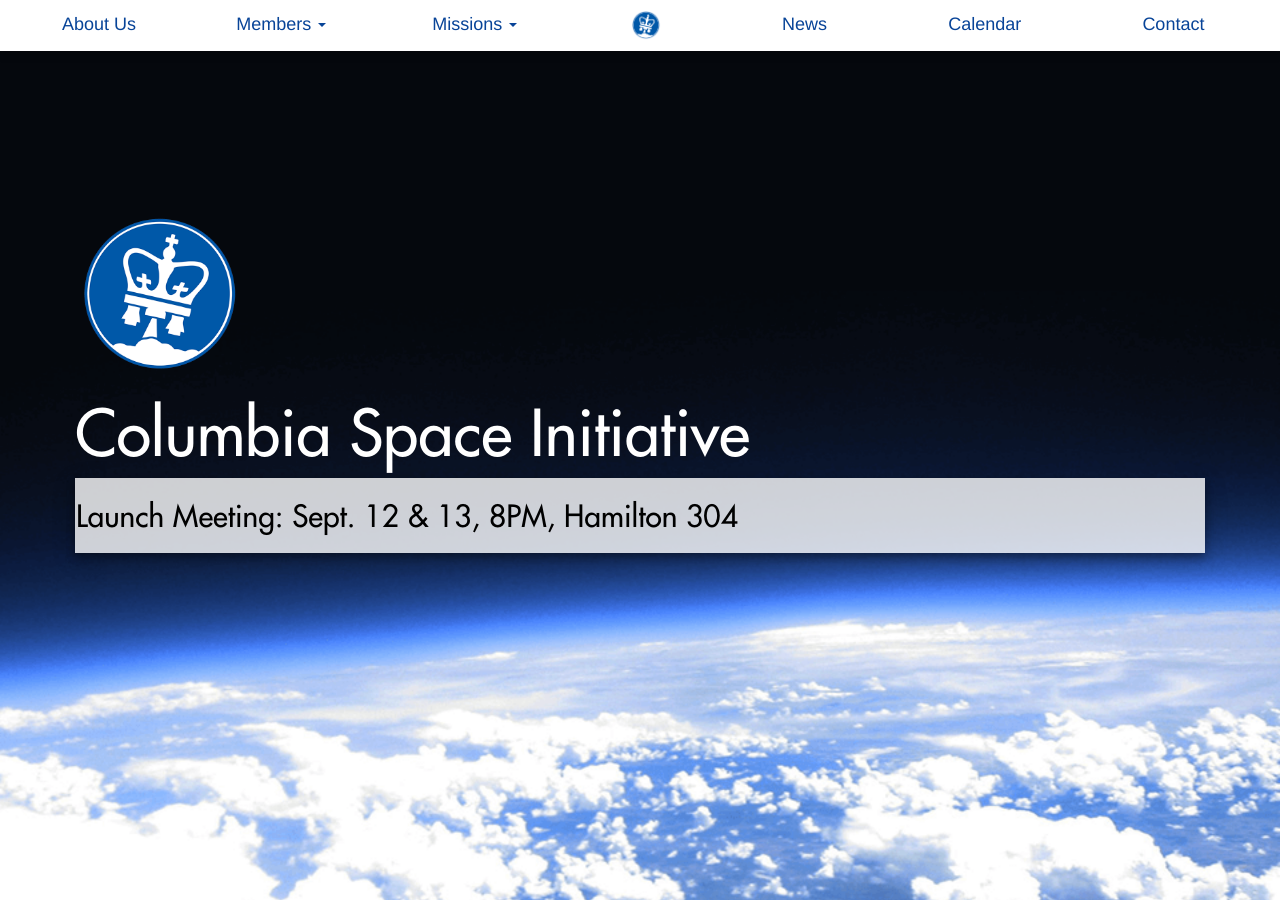
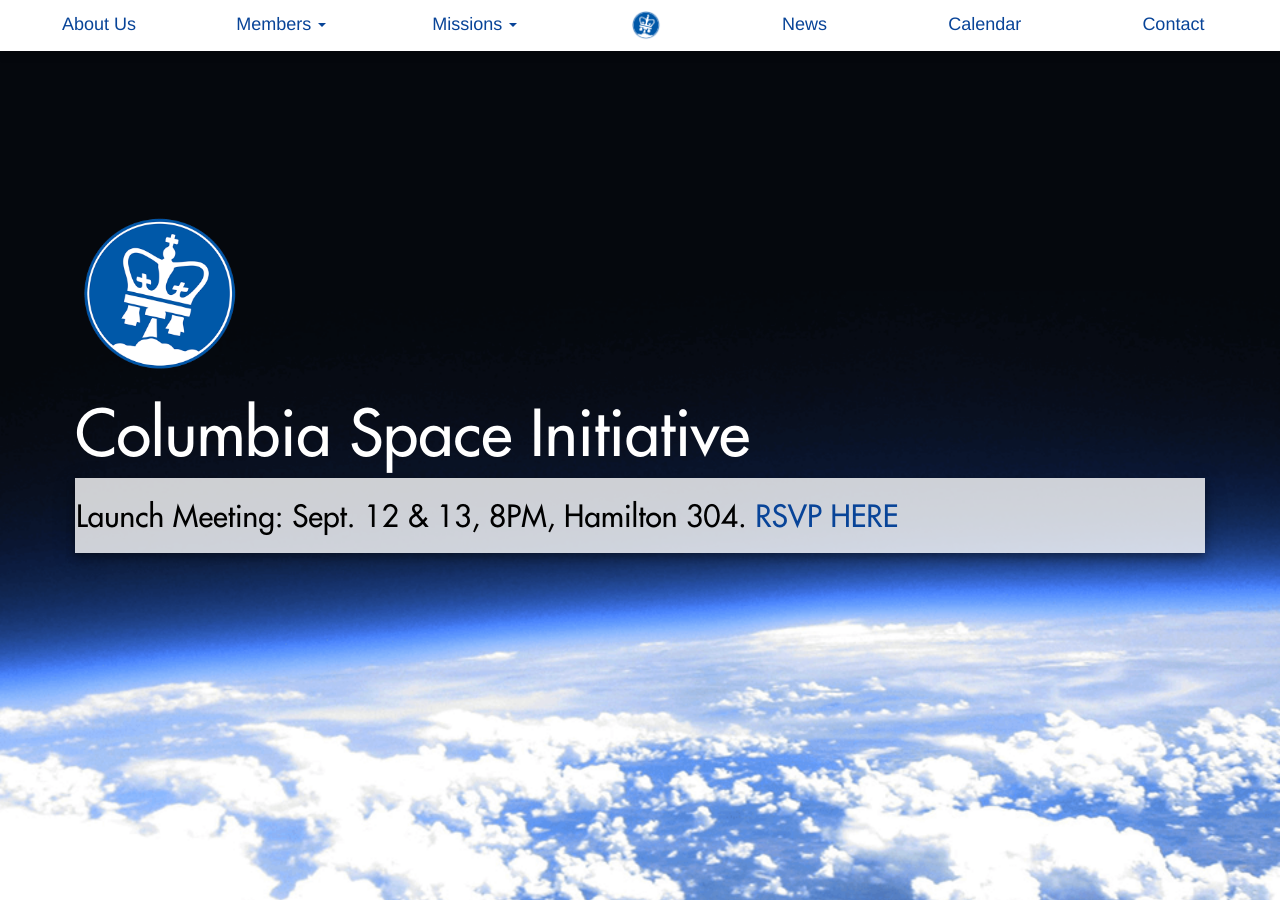
Before and after one commit to columbiaspace/columbiaspace.org, a Jekyll site: the page built from index.html, in a window 1280 px wide and 900 px high. Built offline with Jekyll 4.4.1, drawn with Linux system fonts in a browser that asks for light colours; nearby versions of some CDN libraries; comment, search, counter and statistics services are not loaded.

Commit message:
RSVP link update
Added link to facebook event so that people can RSVP

```diff
--- a/index.html
+++ b/index.html
@@ -17,7 +17,7 @@
 			h2{color: black;}
 			#temp_div{background-color: rgba(255, 255, 255, 0.8); padding: 1px; box-shadow: 0 4px 8px 0 rgba(0, 0, 0, 0.3), 0 6px 20px 0 rgba(0, 0, 0, 0.25);}
 		</style>
-    	<h2>Launch Meeting: Sept. 12 & 13, 8PM, Hamilton 304</h2>
+    	<h2>  Launch Meeting: Sept. 12 & 13, 8PM, Hamilton 304. <a href="https://www.facebook.com/events/1160135120724323/">RSVP HERE</a></h2>
 	</div>
 
 
```
